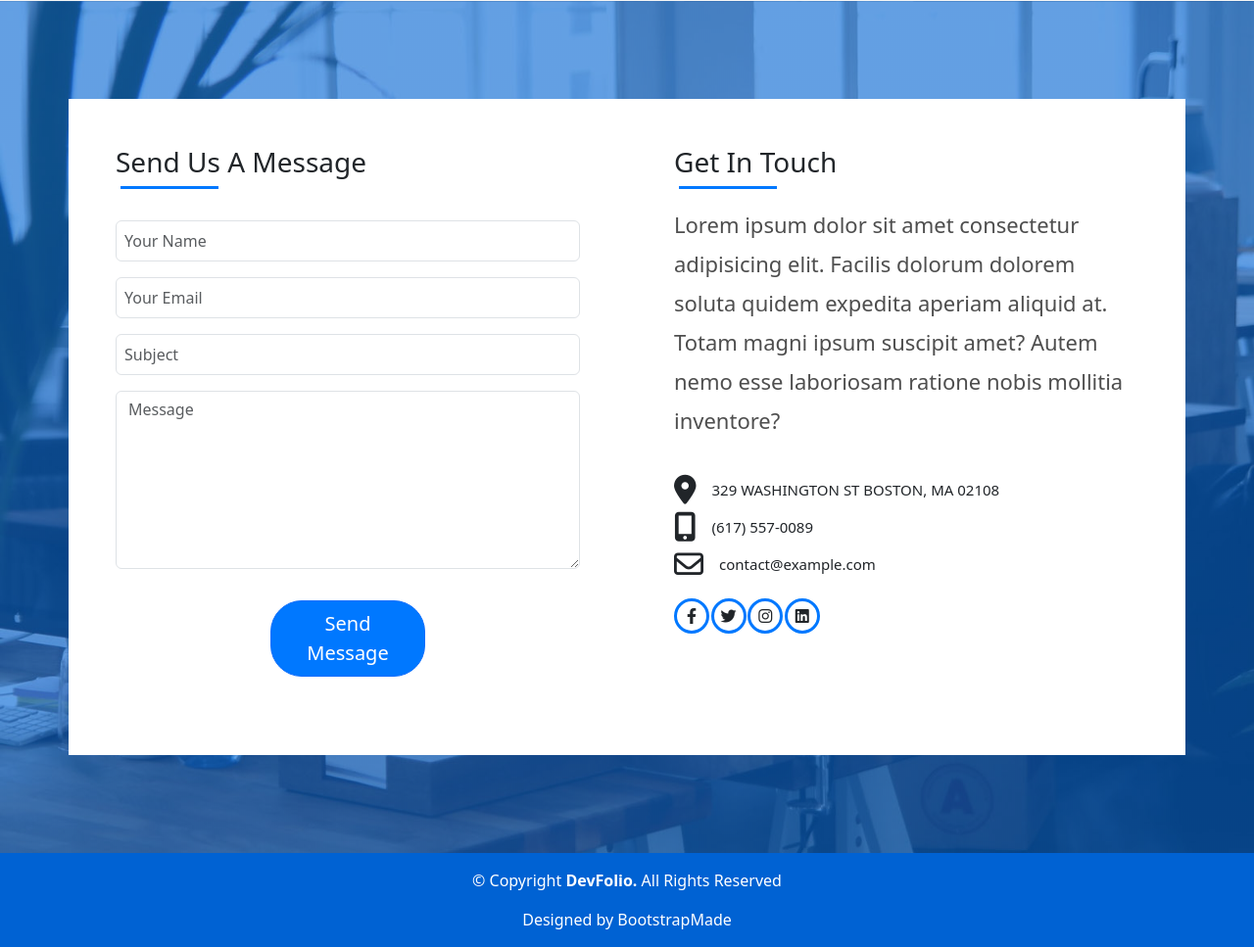
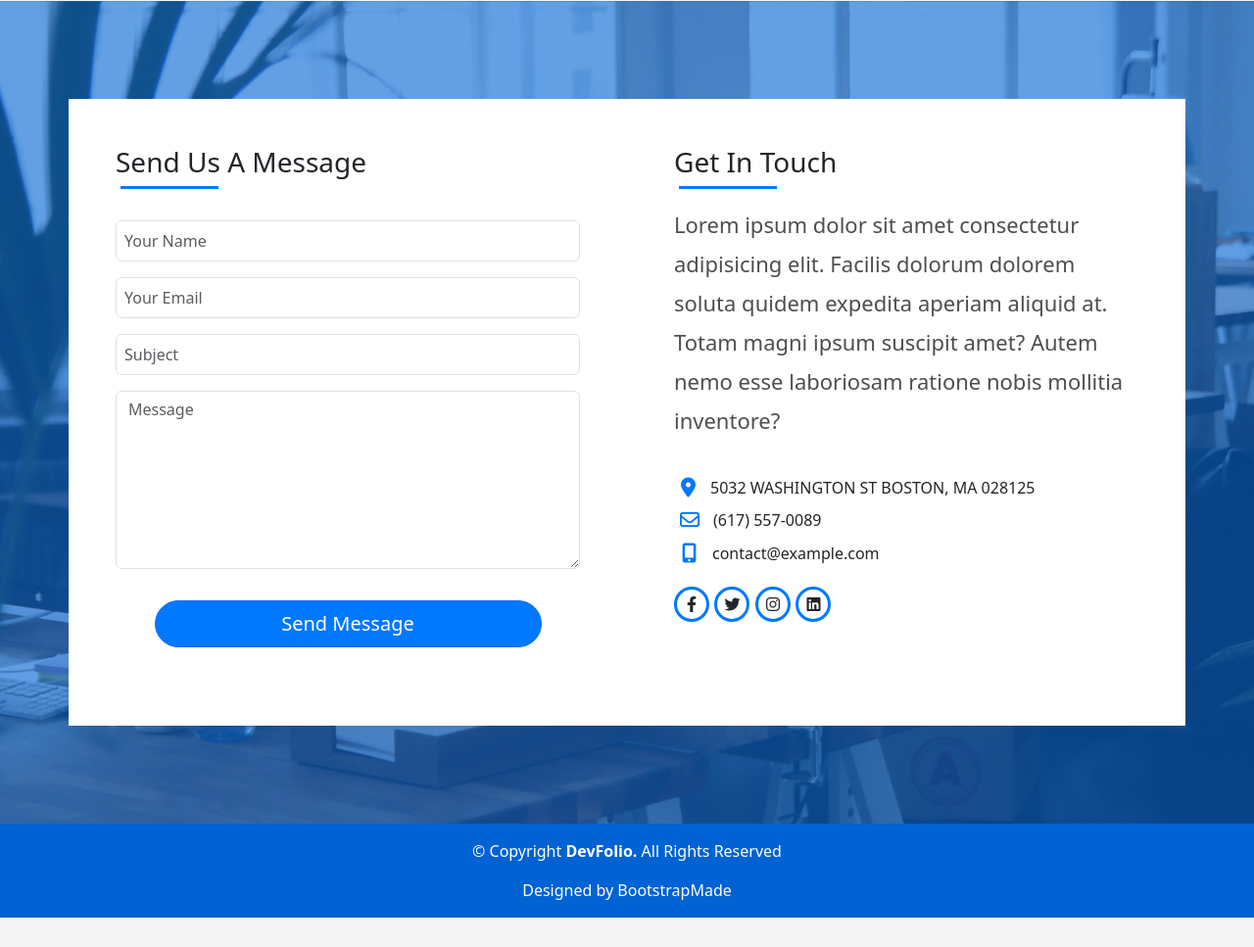
Before and after one commit to mahmeddismail/DevFolio, a plain HTML site: page index.html in a window 1280 px wide. Shown: the part 5585-6552 px from the top of the page at 98% size. After the commit the page ends 6522 px from the top, so only its background shows below. Drawn offline with Linux system fonts and the light colour scheme.

Commit message:
Update index.html

```diff
--- a/index.html
+++ b/index.html
@@ -729,12 +729,13 @@
                                         <textarea class="form-control" id="exampleFormControlTextarea1" rows="7"
                                             placeholder="Message"></textarea required>
                                   </div>
-                                  <div class="d-grid gap-2 col-4 mx-auto py-3">
+                                  <div class="d-grid gap-2 col-10 mx-auto py-3">
                                     <button class="btn btn-lg btn-primary contact-button rounded-5 px-3 py-2" type="button">Send Message</button>
                                   </div>
 
+                                </div>
 
-                            </div>
+
 
                         </div>
                     </div>
@@ -751,23 +752,58 @@
                                 <p class="lead">Lorem ipsum dolor sit amet consectetur adipisicing elit. Facilis dolorum dolorem soluta quidem expedita aperiam aliquid at. Totam magni ipsum suscipit amet? Autem nemo esse laboriosam ratione nobis mollitia inventore?</p>
                             </div>
 
+
+
                       <div class="contact-get-in-touch-section">
-                                <div class="contact-icons-content py-1 d-flex align-items-center justify-content-start text-center">
+
+                        <div class="d-flex flex-column justify-content-center">
+                            <div>
+                                <div class="icon-footer d-flex justify-content-start align-items-center">
+
+                                 <div class="myIconLoc text-center">
+
                                      <i class="fa-solid fa-location-dot"></i>
-                                    <span class="px-3">329 WASHINGTON ST BOSTON, MA 02108</span>
+                                 </div>
+                                 <div class="locations mx-2 ">
+                                     5032 WASHINGTON ST BOSTON, MA 028125
                                  </div>
 
-                                <div class="contact-icons-content py-1 d-flex align-items-center  justify-content-start">
-                                    <i class="fa-solid fa-mobile-screen-button"></i>
-                                    <span class="px-3">(617) 557-0089</span>
                                  </div>
 
-                                <div class="contact-icons-content py-1 d-flex align-items-center  justify-content-start">
+                                </div>
+                               <div>
+                                     <div class="icon-footer d-flex justify-content-start align-items-center">
+
+                                      <div class="myIconEnv">
                                          <i class="fa-regular fa-envelope"></i>
-                                    <span class="px-3">contact@example.com</span>
+
                                       </div>
+                                      <div class="mx-2">
+                                         (617) 557-0089
+
                                       </div>
 
+                                      </div>
+
+                             </div>
+
+                        </div>
+
+
+                        <div class="d-flex flex-column justify-content-center">
+                            <div>
+                                <div class="icon-footer d-flex justify-content-start align-items-center">
+
+                                 <div class="myIconNum text-center">
+                                     <i class="fa-solid fa-mobile-screen-button text-center"></i>
+                                 </div>
+                                 <div class=" mx-2">
+                                    contact@example.com
+                                 </div>
+
+                                 </div>
+
+                                </div>
                             <div class="contact-icon d-flex py-3">
                                 <div class="icons ms-0">
                                     <i class="fa-brands fa-facebook-f"></i>
@@ -783,6 +819,17 @@
                                 </div>
                             </div>
 
+
+                            <!--
+
+                                                                        <i class="fa-solid fa-location-dot"></i>
+                                    <i class="fa-solid fa-mobile-screen-button"></i>
+
+
+                                    329 WASHINGTON ST BOSTON, MA 028
+(617) 557-0089
+
+                             -->
 
 
                     </div>
```
Lines whose indentation alone changed are shown as unchanged.
